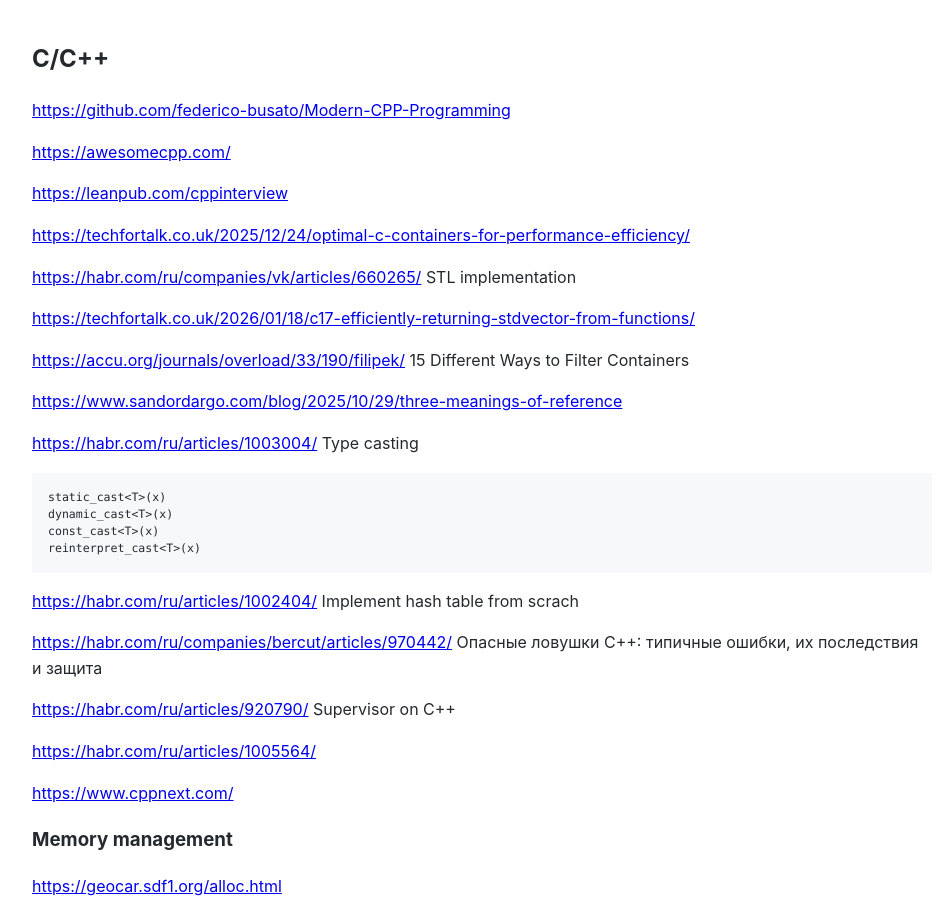
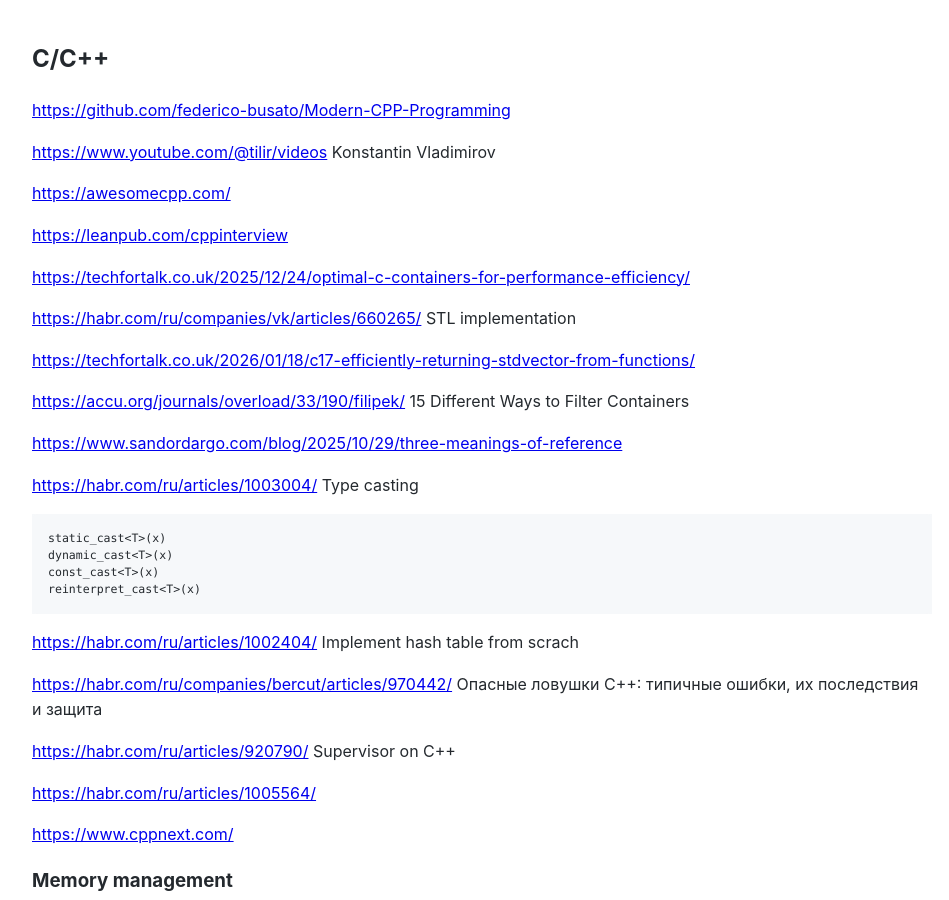
Before and after one commit to Michael-Lubinsky/michael-lubinsky.github.com, a Jekyll site: the page built from cpp/cpp.md, in a window 1280 px wide and 900 px high. Shown: the whole window, without its empty margins (158-1107 px from the left). Built offline with Jekyll 4.4.1, drawn with Linux system fonts in a browser that asks for light colours; our own code applies the rules of GitHub Pages for plain Markdown files.

Commit message:
Update cpp.md

```diff
--- a/cpp/cpp.md
+++ b/cpp/cpp.md
@@ -1,6 +1,8 @@
 ## C/C++
 
 <https://github.com/federico-busato/Modern-CPP-Programming>
+
+<https://www.youtube.com/@tilir/videos> Konstantin Vladimirov
 
 <https://awesomecpp.com/>
 
```
